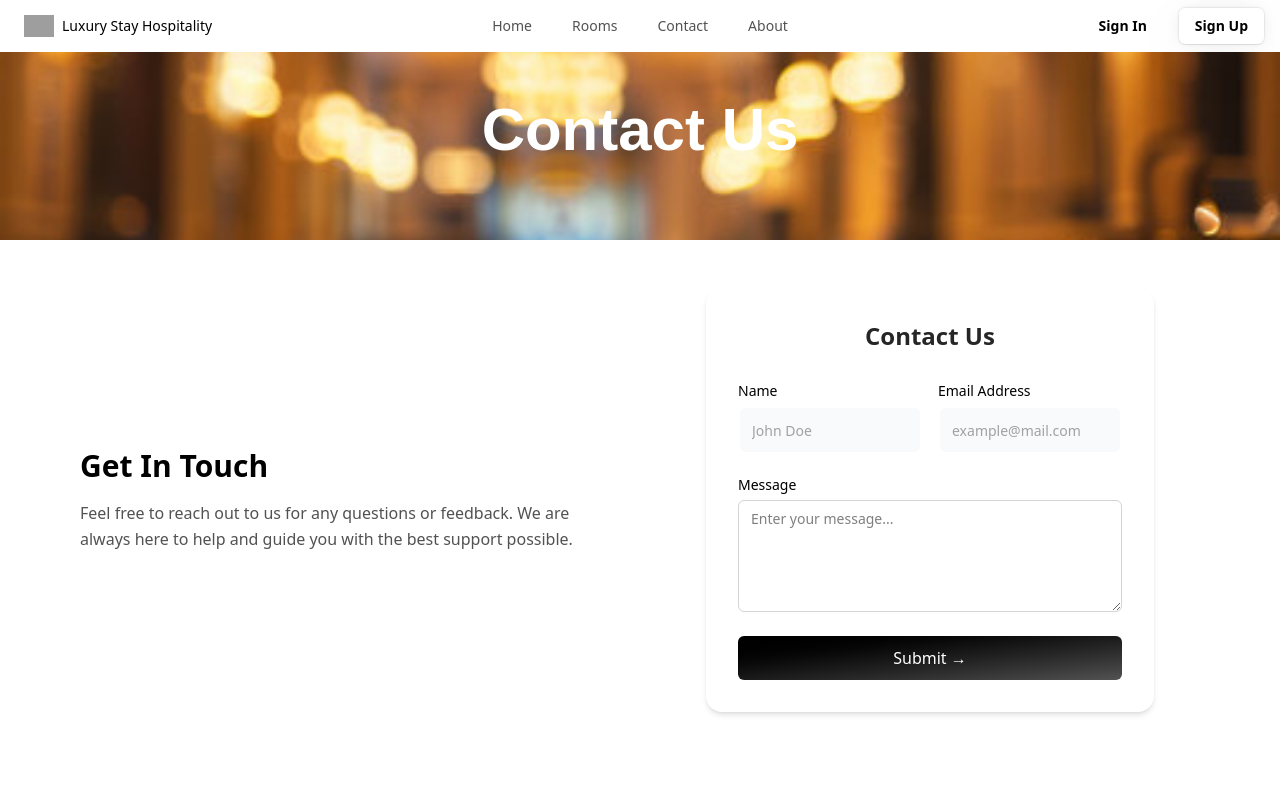
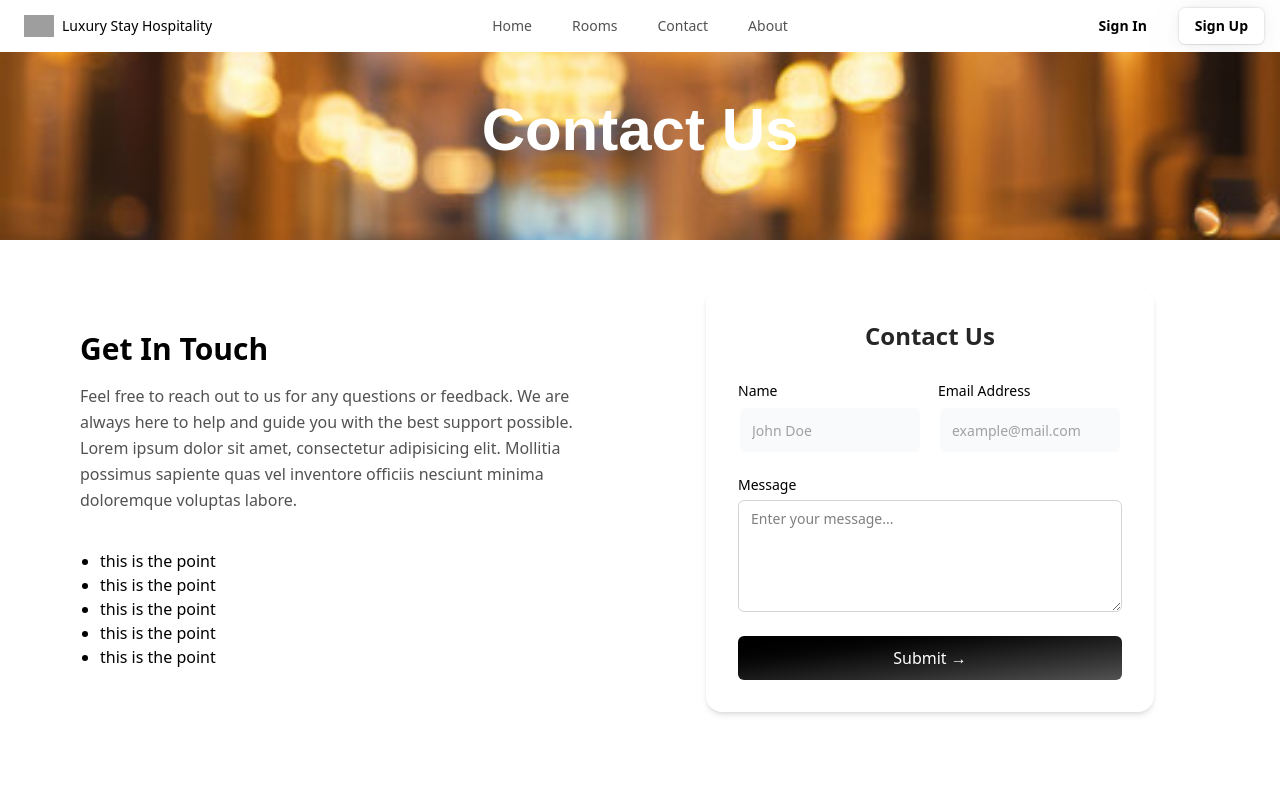
Before and after one commit to maheeeeeeen/hotel-management-sysytem, a React (Vite) app: page /contact in a window 1280 px wide. Shown: the top 800 px of the page. Built offline with nearby package versions, Linux system fonts and the light colour scheme; grey boxes are pictures that could not be loaded.

Commit message:
chnages made to the about page

```diff
--- a/src/Pages/Guest/AboutUs.jsx
+++ b/src/Pages/Guest/AboutUs.jsx
@@ -1,4 +1,4 @@
-import { FaQuoteLeft } from "react-icons/fa";
+import { TiTick } from "react-icons/ti";
 import React from "react";
 import TopHeroSection from "../../Components/TopHeroSection";
 import { Heading1, Heading2, ParagraphText } from "../../Components/Typography";
@@ -23,6 +23,7 @@ export default function AboutUs() {
       <div className="mt-30 mb-10">
 
         <h1 className="text-4xl text-center" >WELCOME TO LUXURY STAR HOTEL</h1>
+        <p className="text-center" >this is the about us page</p>
 
       </div>
 
@@ -47,23 +48,25 @@ export default function AboutUs() {
           Lorem ipsum dolor, sit amet consectetur adipisicing elit. Ad quibusdam omnis soluta doloremque asperiores, hic est culpa mollitia nihil, natus obcaecati. Cupiditate blanditiis esse quaerat unde voluptates consectetur at tempora ullam, dolore, eligendi, facilis hic. Repudiandae consequatur, ab ducimus voluptates omnis inventore cumque voluptate fuga laboriosam amet ut, illo mollitia.
         </p>
 
-        <div className="flex justify-evenly" >
+        <div className="flex justify-evenly mb-10" >
         <div>
-          <ol>
-            <li>pointt h yeeee</li>
-            <li>pointt h yeeee</li>
-            <li>pointt h yeeee</li>
-            <li>pointt h yeeee</li>
-          </ol>
+          <ul style={{listStyleType:'disc'}}>
+           <li>this is the point</li>
+           <li>this is the point</li>
+           <li>this is the point</li>
+           <li>this is the point</li>
+           <li>this is the point</li>
+          </ul>
         </div>
 
         <div>
-          <ol>
-            <li>pointt h yeeee</li>
-            <li>pointt h yeeee</li>
-            <li>pointt h yeeee</li>
-            <li>pointt h yeeee</li>
-          </ol>
+          <ul style={{listStyleType:'disc'}}>
+          <li>this is the point</li>
+          <li>this is the point</li>
+          <li>this is the point</li>
+          <li>this is the point</li>
+          <li>this is the point</li>
+          </ul>
         </div>
         </div>
 
--- a/src/Pages/Guest/ContactUs.jsx
+++ b/src/Pages/Guest/ContactUs.jsx
@@ -22,7 +22,22 @@ export default function ContactUs() {
           <p className="text-neutral-600 leading-relaxed">
             Feel free to reach out to us for any questions or feedback.
             We are always here to help and guide you with the best support possible.
+            Lorem ipsum dolor sit amet, consectetur adipisicing elit. Mollitia possimus sapiente quas vel inventore officiis nesciunt minima doloremque voluptas labore.
           </p>
+
+          <div className="ms-5 mt-5" >
+
+        <div>
+          <ul style={{listStyleType:'disc'}}>
+          <li>this is the point</li>
+          <li>this is the point</li>
+          <li>this is the point</li>
+          <li>this is the point</li>
+          <li>this is the point</li>
+          </ul>
+        </div>
+        </div>
+
         </div>
 
         {/* RIGHT SECTION */}
```
